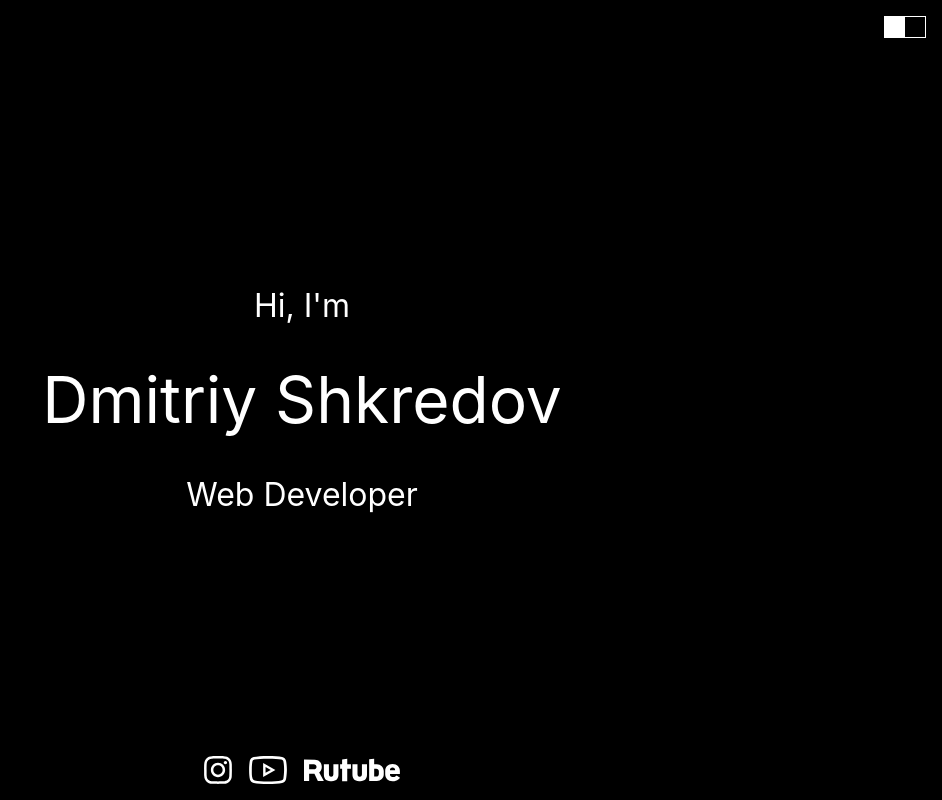
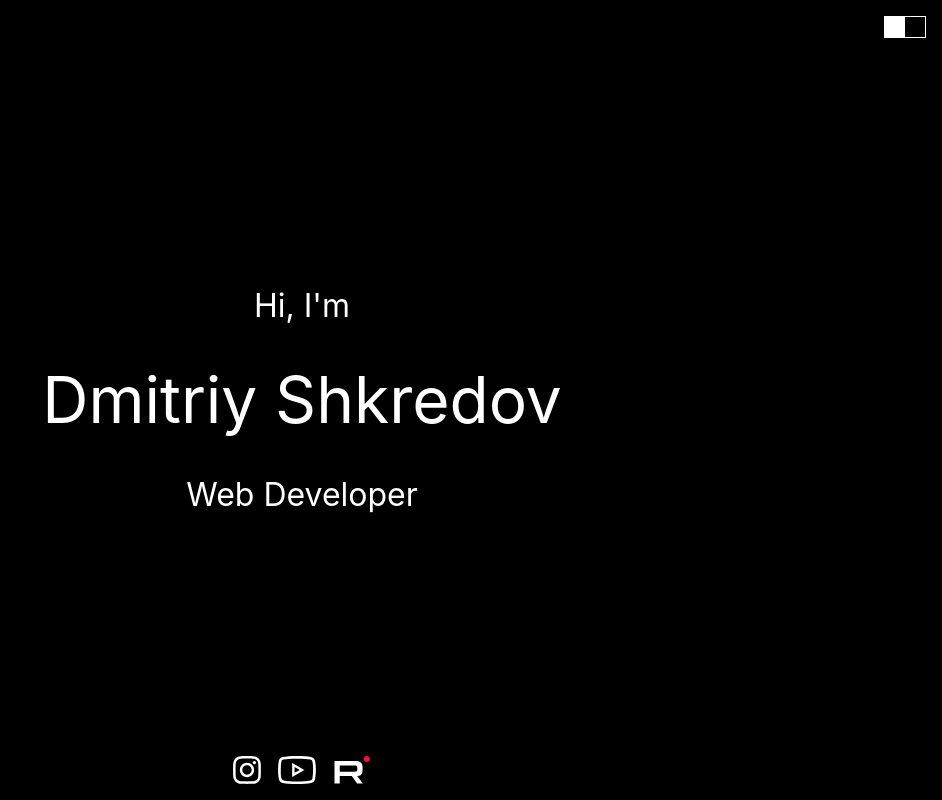
Before and after one commit to DmitriyShkredov/card, a React (Create React App) app: page / in a window 1280 px wide. Shown: the whole page, without its empty margins (338-1280 px from the left). Built offline with nearby package versions, Linux system fonts and the light colour scheme.

Commit message:
feat: update rutubr icon

```diff
--- a/src/pages/Main/main.css
+++ b/src/pages/Main/main.css
@@ -148,7 +148,7 @@ code {
 }
 
 .footer__link--rutube {
-  width: 6rem;
+  width: 2.375rem;
 }
 
 .footer__link svg {
```
Also changed, not shown: src/assets/svg/icon_rutube.svg.
